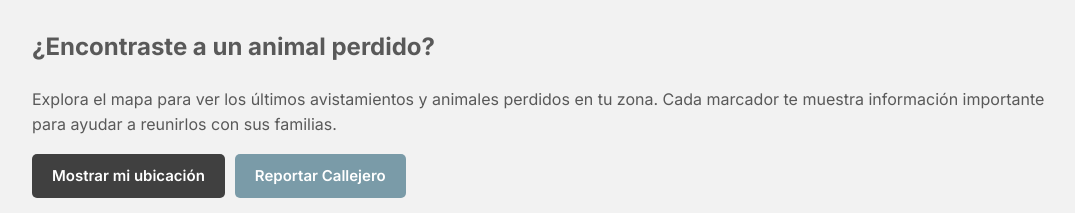
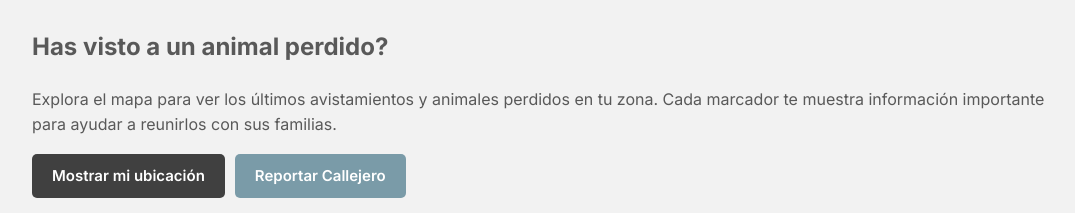
Before and after one commit to aZulSandiaIV/PetSociety, a PHP site: page /PetSociety/index.view.php in a window 1280 px wide. Shown: the part 1579-1792 px from the top of the page, without its empty margins (96-1171 px from the left). Run offline with PHP 8.4, Linux system fonts and the light colour scheme; data that the repository does not hold is empty.

Commit message:
cambiar encontraste por has visto

```diff
--- a/index.view.php
+++ b/index.view.php
@@ -372,7 +372,7 @@
 
         <!-- SECCIÓN DEL MAPA DE AVISTAMIENTOS -->
         <div style="margin-bottom: 30px; margin-top: 40px;">
-            <h2>¿Encontraste a un animal perdido?</h2>
+            <h2>Has visto a un animal perdido?</h2>
             <p>Explora el mapa para ver los últimos avistamientos y animales perdidos en tu zona. Cada marcador te muestra información importante para ayudar a reunirlos con sus familias.</p>
             <div style="display: flex; gap: 10px; margin-bottom: 15px;">
                 <button id="ver-mi-ubicacion" class="btn" style="width: auto;">Mostrar mi ubicación</button>
```
